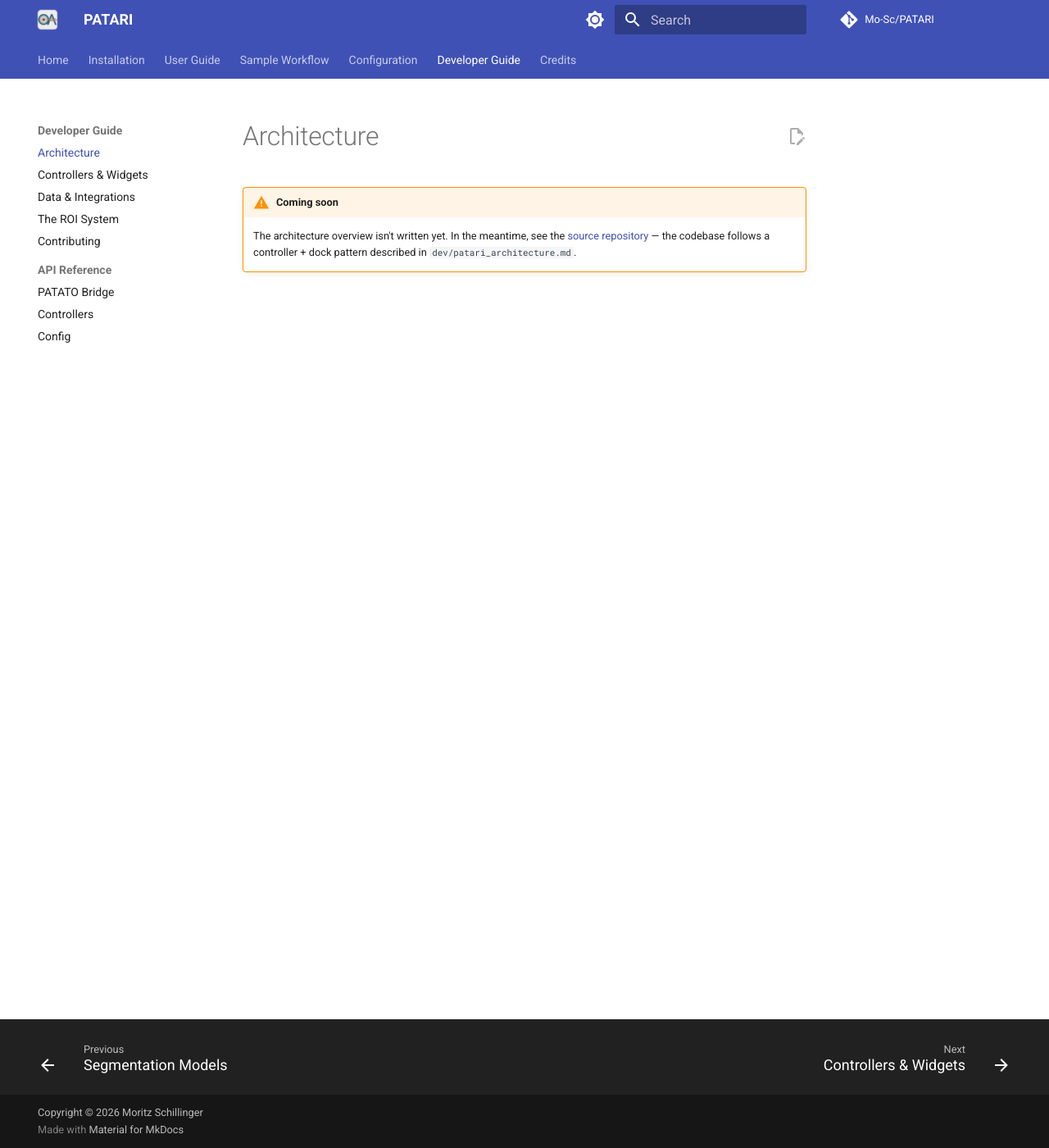
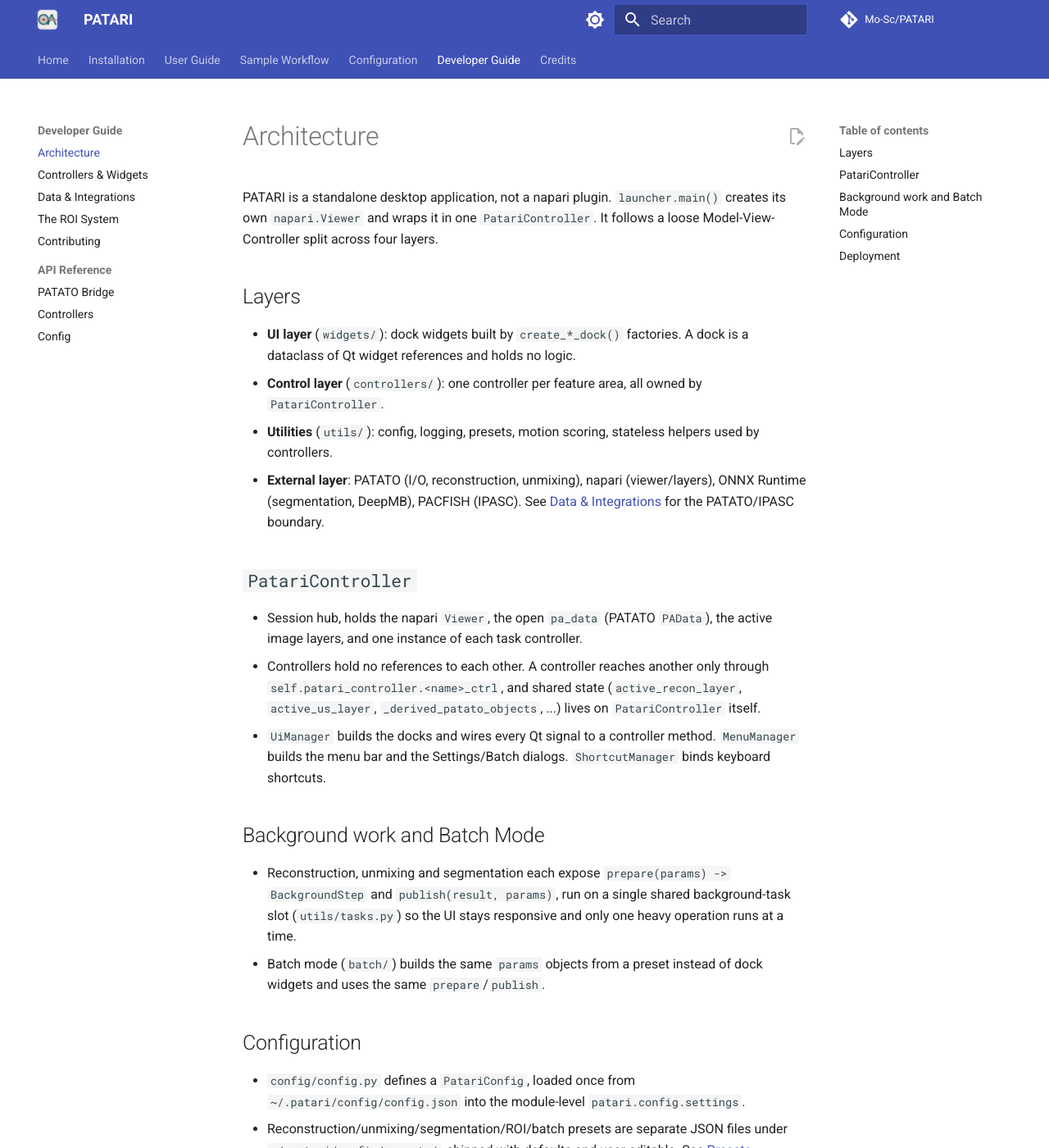
Before and after one commit to Mo-Sc/OPTARI, an MkDocs documentation site: the page built from docs/developer-guide/architecture.md, in a window 1280 px wide and 1400 px high. Shown: the whole window at 82% size. Built offline with MkDocs 1.6.1 and Material for MkDocs 9.7.7, drawn with Linux system fonts in a browser that asks for light colours; comment, search, counter and statistics services are not loaded; some of the changed text lies outside the part shown.

Commit message:
docs for architecture

```diff
--- a/docs/developer-guide/architecture.md
+++ b/docs/developer-guide/architecture.md
@@ -1,6 +1,51 @@
 # Architecture
 
-!!! warning "Coming soon"
-    The architecture overview isn't written yet. In the meantime, see the
-    [source repository](https://github.com/Mo-Sc/PATARI) — the codebase follows a controller + dock pattern
-    described in `dev/patari_architecture.md`.
+PATARI is a standalone desktop application, not a napari plugin. `launcher.main()` creates its
+own `napari.Viewer` and wraps it in one `PatariController`. It follows a loose
+Model-View-Controller split across four layers.
+
+## Layers
+
+- **UI layer** (`widgets/`): dock widgets built by `create_*_dock()` factories. A dock is a
+  dataclass of Qt widget references and holds no logic.
+- **Control layer** (`controllers/`): one controller per feature area, all owned by
+  `PatariController`.
+- **Utilities** (`utils/`): config, logging, presets, motion scoring, stateless helpers used by
+  controllers.
+- **External layer**: PATATO (I/O, reconstruction, unmixing), napari (viewer/layers), ONNX
+  Runtime (segmentation, DeepMB), PACFISH (IPASC). See
+  [Data & Integrations](data-and-integrations.md) for the PATATO/IPASC boundary.
+
+## `PatariController`
+
+- Session hub, holds the napari `Viewer`, the open `pa_data` (PATATO `PAData`), the active
+  image layers, and one instance of each task controller.
+- Controllers hold no references to each other. A controller reaches another only through
+  `self.patari_controller.<name>_ctrl`, and shared state (`active_recon_layer`,
+  `active_us_layer`, `_derived_patato_objects`, ...) lives on `PatariController` itself.
+- `UiManager` builds the docks and wires every Qt signal to a controller method.
+  `MenuManager` builds the menu bar and the Settings/Batch dialogs. `ShortcutManager` binds
+  keyboard shortcuts.
+
+## Background work and Batch Mode
+
+- Reconstruction, unmixing and segmentation each expose `prepare(params) -> BackgroundStep` and
+  `publish(result, params)`, run on a single shared background-task slot
+  (`utils/tasks.py`) so the UI stays responsive and only one heavy operation runs at a time.
+- Batch mode (`batch/`) builds the same `params` objects from a preset instead of dock widgets and uses the same `prepare`/`publish`.
+
+## Configuration
+
+- `config/config.py` defines a `PatariConfig`, loaded once from
+  `~/.patari/config/config.json` into the module-level `patari.config.settings`.
+- Reconstruction/unmixing/segmentation/ROI/batch presets are separate JSON files under
+  `~/.patari/config/presets/`, shipped with defaults and user-editable. See
+  [Presets](../configuration/presets.md).
+- A schema-version mismatch archives `~/.patari/config/` and loads a new default one.
+
+## Deployment
+
+- Packaged as a standalone executable via PyApp. First launch creates `~/.patari` from the
+  packaged defaults (`utils/setup.get_user_dir()`).
+- PATATO is installed from a custom fork as prebuilt, OS-specific wheels pinned by URL in
+  `pyproject.toml`, not from PyPI.
```
Also changed, not shown: docs/developer-guide/controllers-and-widgets.md (+43 -3 lines).
